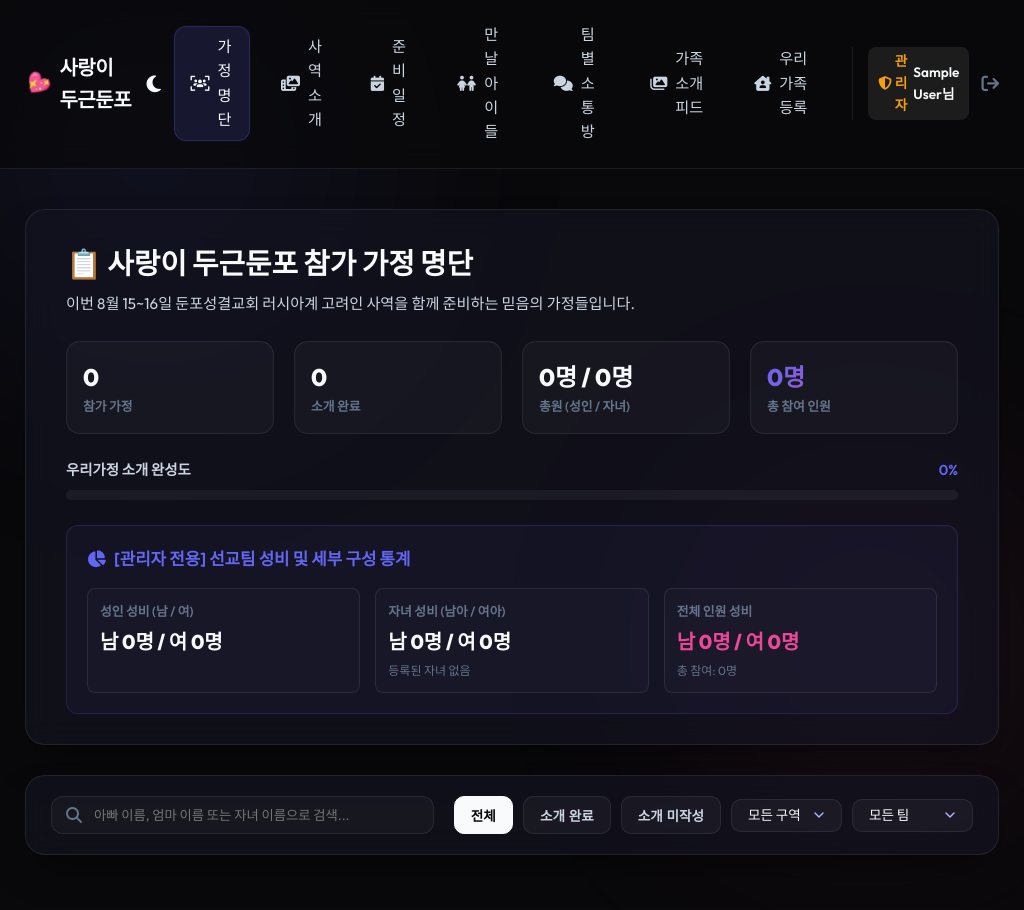
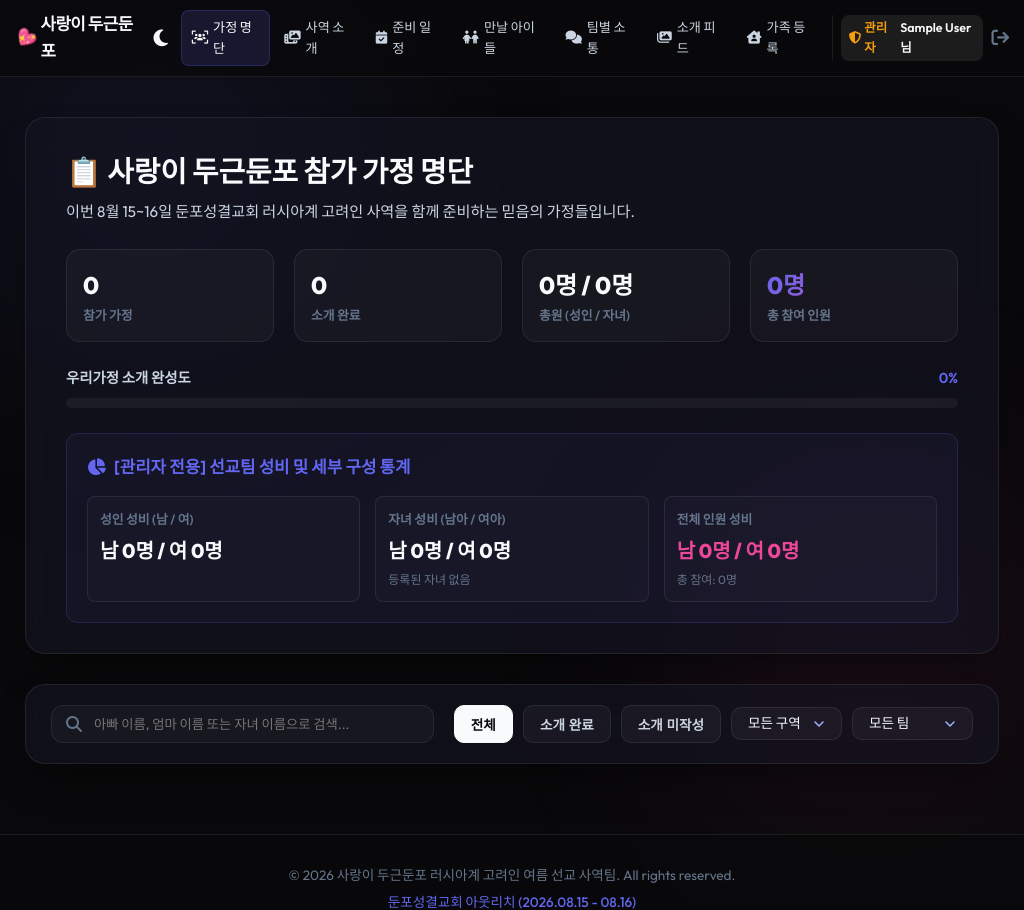
Before and after one commit to crossbow02/2026-summer-ubd, a Flask app: page / in a window 1024 px wide. Shown: the top 910 px of the page. Run offline with Flask 3, Linux system fonts and the light colour scheme; the visitor is signed in with stand-in values (Sample User, id 1); data that the repository does not hold is empty.

Commit message:
Optimize responsive navbar sizing, padding, and text length to prevent two-line wrapping on medium screens

```diff
--- a/static/css/style.css
+++ b/static/css/style.css
@@ -173,6 +173,34 @@ body {
 }
 .btn-logout:hover {
     color: var(--color-rose);
+}
+
+@media (min-width: 901px) and (max-width: 1200px) {
+    .nav-container {
+        padding: 10px 15px;
+    }
+    .nav-menu {
+        gap: 4px;
+    }
+    .nav-item {
+        padding: 6px 10px;
+        font-size: 0.82rem;
+        gap: 5px;
+        border-radius: 8px;
+    }
+    .nav-logo {
+        font-size: 1.05rem;
+        gap: 5px;
+    }
+    .user-badge-nav {
+        gap: 8px;
+        margin-left: 5px;
+        padding-left: 8px;
+    }
+    .user-name-tag {
+        font-size: 0.78rem;
+        padding: 3px 8px;
+    }
 }
 
 .menu-toggle {
--- a/templates/base.html
+++ b/templates/base.html
@@ -61,13 +61,13 @@
                     <i class="fa-solid fa-children"></i> <span>만날 아이들</span>
                 </a>
                 <a href="{{ url_for('team_boards') }}" class="nav-item {% if request.endpoint == 'team_boards' %}active{% endif %}">
-                    <i class="fa-solid fa-comments"></i> <span>팀별 소통방</span>
+                    <i class="fa-solid fa-comments"></i> <span>팀별 소통</span>
                 </a>
                 <a href="{{ url_for('gallery') }}" class="nav-item {% if request.endpoint == 'gallery' %}active{% endif %}">
-                    <i class="fa-solid fa-images"></i> <span>가족 소개 피드</span>
+                    <i class="fa-solid fa-images"></i> <span>소개 피드</span>
                 </a>
                 <a href="{{ url_for('family_edit') }}" class="nav-item {% if request.endpoint == 'family_edit' %}active{% endif %}">
-                    <i class="fa-solid fa-house-chimney-user"></i> <span>우리 가족 등록</span>
+                    <i class="fa-solid fa-house-chimney-user"></i> <span>가족 등록</span>
                 </a>
                 <div class="user-badge-nav">
                     <span class="user-name-tag">
```
